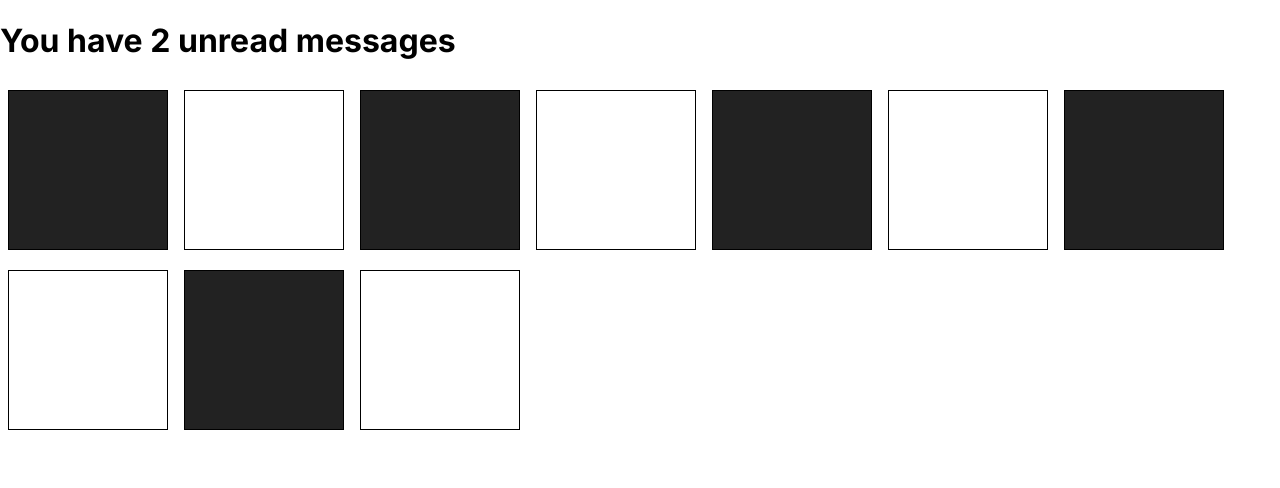
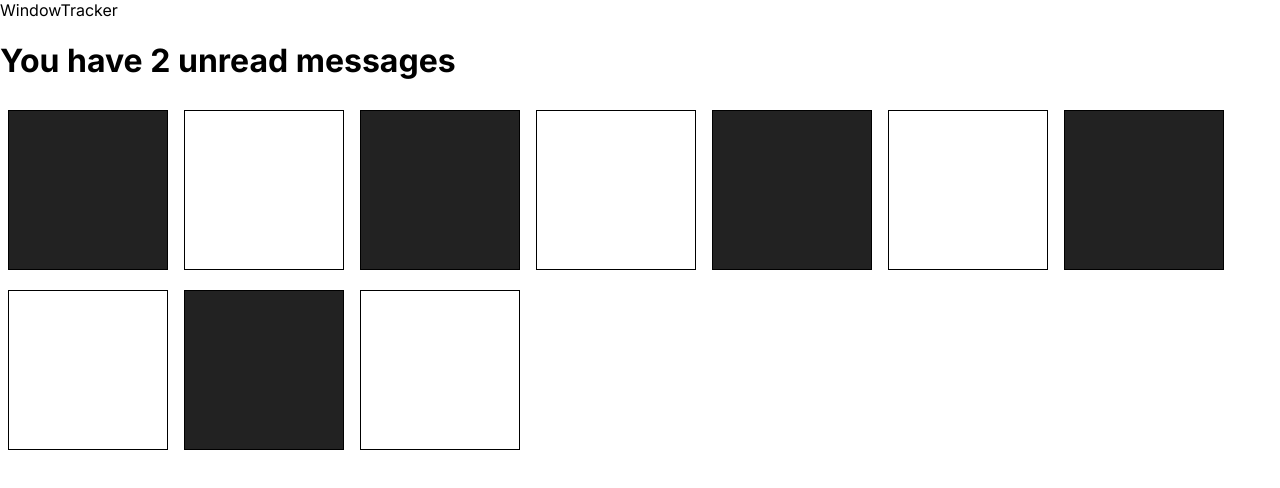
Before and after one commit to brandonfelty/react_tutorial, a React (Create React App) app: page /boxes in a window 1280 px wide. Shown: the top 488 px of the page. Built offline with nearby package versions, Linux system fonts and the light colour scheme.

Commit message:
adds window tracker component

```diff
--- /dev/null
+++ b/src/components/WindowTracker.jsx
@@ -0,0 +1,9 @@
+import React from 'react'
+
+const WindowTracker = () => {
+  return (
+    <div>WindowTracker</div>
+  )
+}
+
+export default WindowTracker
--- a/src/pages/Boxes.jsx
+++ b/src/pages/Boxes.jsx
@@ -2,7 +2,7 @@ import React, {useState} from 'react';
 import { boxData } from '../dummyData';
 import './Boxes.css';
 import Box from '../components/Box';
-import Form from '../components/Form';
+import WindowTracker from '../components/WindowTracker';
 
 const Boxes = () => {
   const [ boxes, setBoxes ] = React.useState(boxData);
@@ -17,7 +17,7 @@ const Boxes = () => {
 
   return (
     <div className='boxes'>
-
+      <WindowTracker />
       {
         messages.length === 0 ?
         <h1>You're all caught up</h1> :
```
